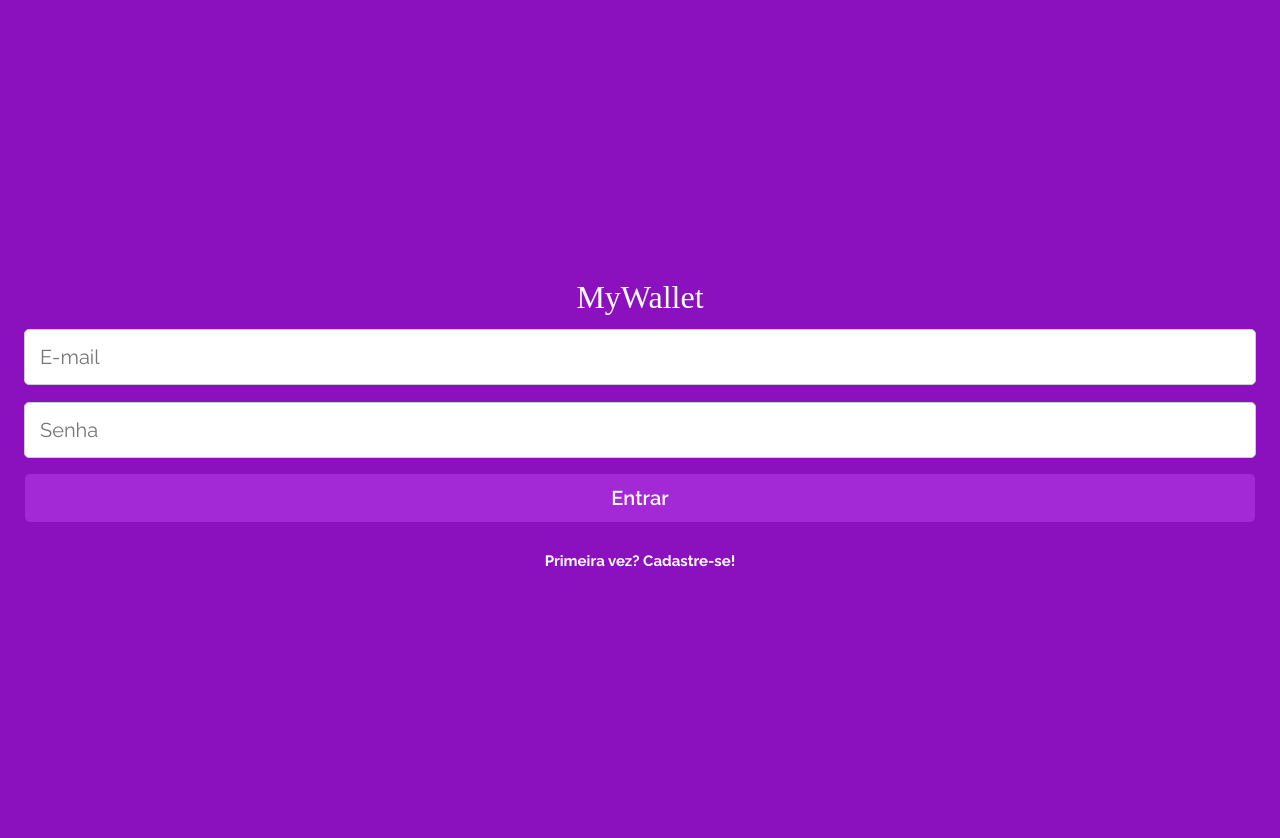
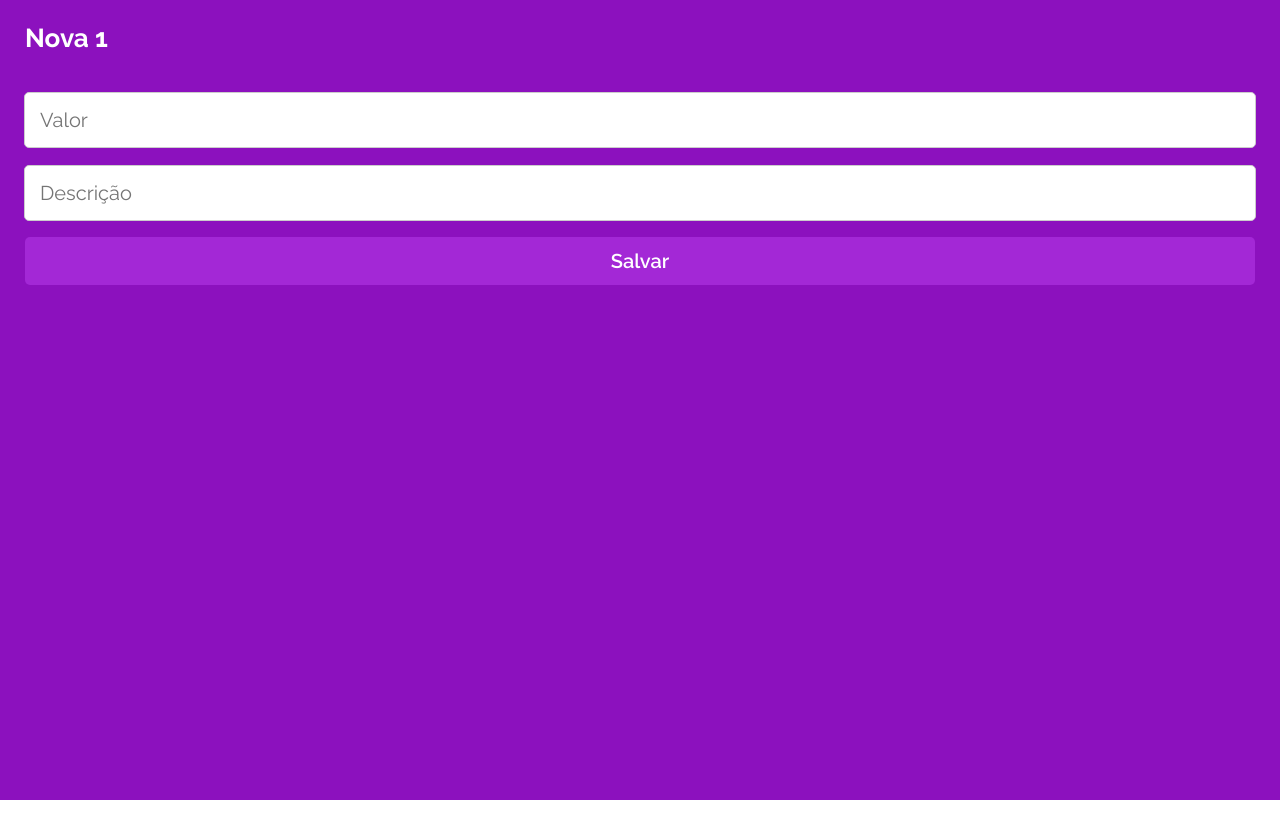
Before and after one commit to CaioNeme/MyWallet-FrontEnd, a React (Vite) app: page /nova-transacao/1 in a window 1280 px wide. Before the commit this address led to /. Shown: the top 838 px of the page. After the commit the page ends 800 px from the top, so only its background shows below. Built offline with nearby package versions, Linux system fonts and the light colour scheme; sample sign-in values are in the browser's storage; a web font is replaced by a local one.

Commit message:
localstorage

```diff
--- a/src/context/UserDataContext.jsx
+++ b/src/context/UserDataContext.jsx
@@ -1,12 +1,14 @@
-import { useState, createContext } from "react";
+import { useState, createContext, useEffect } from "react";
+
 export const UserDataContext = createContext();
 
 export const UserDataProvider = ({ children }) => {
   const [userData, setUserData] = useState({});
-  const [token, setToken] = useState('')
+  const lsToken = localStorage.getItem("token");
+  const [token, setToken] = useState(lsToken);
 
   return (
-    <UserDataContext.Provider value={{ userData, setUserData, token, setToken }}>
+    <UserDataContext.Provider value={{ userData, setUserData, token, setToken, lsToken }}>
       {children}
     </UserDataContext.Provider>
   )
--- a/src/pages/HomePage.jsx
+++ b/src/pages/HomePage.jsx
@@ -17,14 +17,15 @@ export default function HomePage() {
       "Authorization": `Bearer ${token}`
     }
   }
-  useEffect(() => {
-    if (!token) navigate('/')
-  }, [])
+
   useEffect(() => {
     axios.get("http://localhost:5000/home", config).then((user) => {
       setUserData(user.data[0].user);
       setTransactions(user.data[1].transaction.reverse())
     }).catch(err => console.log(err))
+  }, [])
+  useEffect(() => {
+    if (!token) navigate('/')
   }, [])
 
   function balance() {
@@ -39,11 +40,13 @@ export default function HomePage() {
     return balanceTotal
   }
 
+
   return (
     <HomeContainer>
       <Header>
         <h1>Olá, {userData.name}</h1>
         <BiExit onClick={() => {
+          localStorage.removeItem('token');
           navigate("/");
         }} />
       </Header>
--- a/src/pages/SignInPage.jsx
+++ b/src/pages/SignInPage.jsx
@@ -1,18 +1,19 @@
 import styled from "styled-components"
 import { Link, useNavigate } from "react-router-dom"
 import MyWalletLogo from "../components/MyWalletLogo"
-import { useState, useContext } from "react"
+import { useState, useContext, useEffect } from "react"
 import axios from "axios"
 import { UserDataContext } from "../context/UserDataContext";
 
 
 export default function SignInPage() {
-  const { setToken } = useContext(UserDataContext);
+  const { setToken, lsToken } = useContext(UserDataContext);
   const navigate = useNavigate()
   const [login, setLogin] = useState({
     email: "",
     password: ""
   });
+
 
   function handleChange(event) {
     const newLogin = { ...login };
@@ -20,12 +21,21 @@ export default function SignInPage() {
     setLogin(newLogin);
   }
 
+  function loged() {
+    if (lsToken !== null) {
+      navigate("/home")
+
+    }
+  }
+  loged()
+
   return (
     <SingInContainer>
       <form onSubmit={event => {
         event.preventDefault();
         axios.post("http://localhost:5000/", login).then((user) => {
           setToken(user.data)
+          localStorage.setItem("token", user.data)
           navigate("/home")
         }).catch((error) => {
           const erro = (error.response.status);
```
